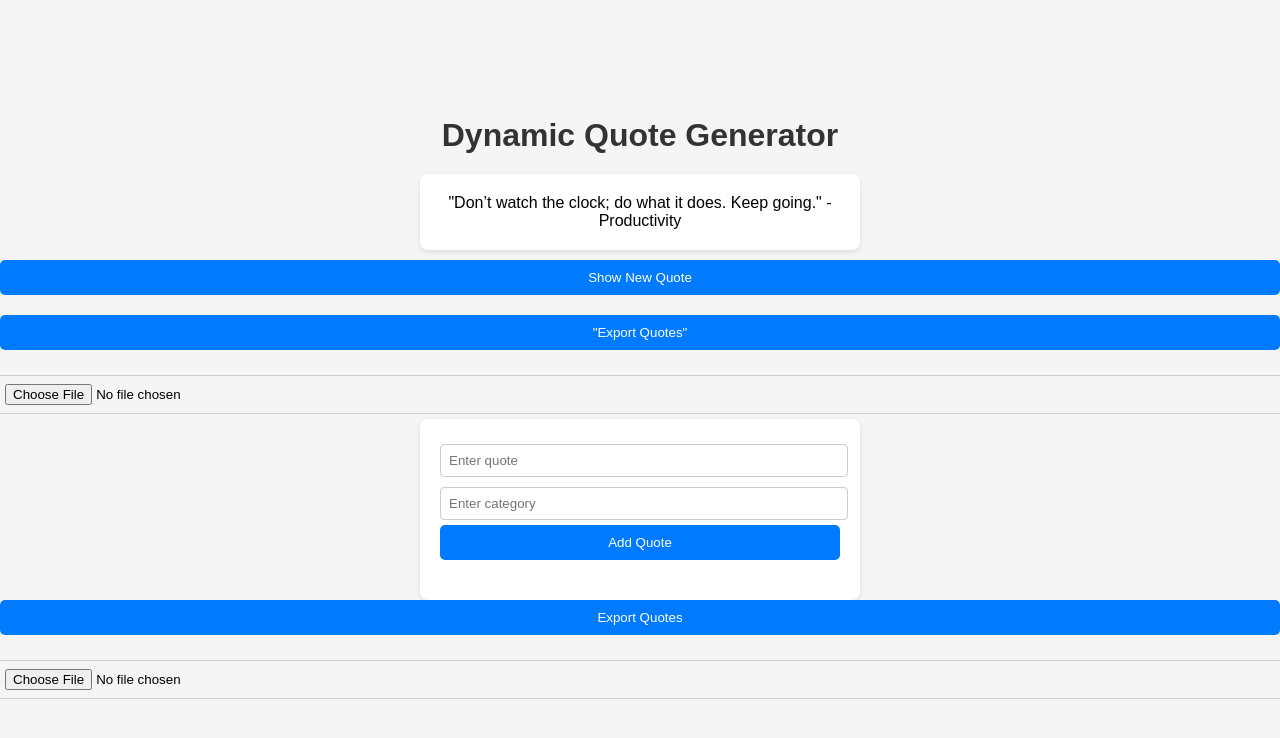
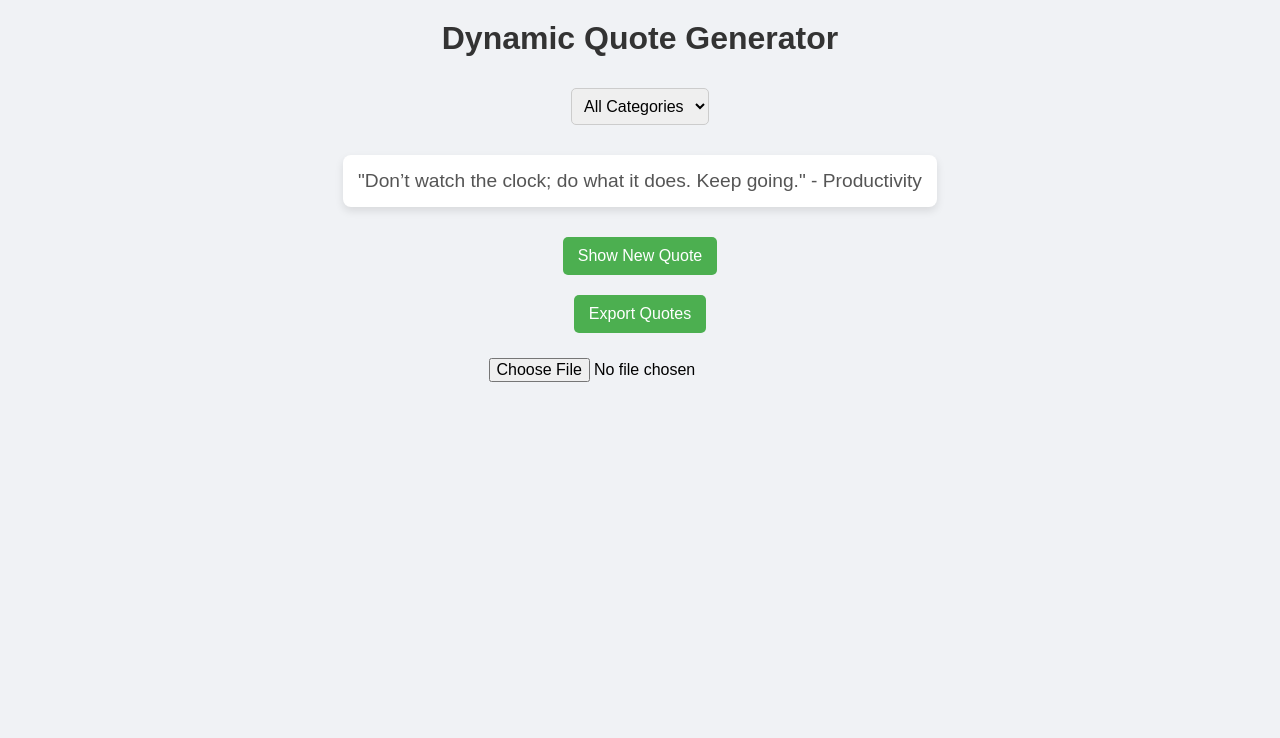
Before and after one commit to Sphinxdiff/alx_fe_javascript, a plain HTML site: page dom-manipulation/index.html in a window 1280 px wide. Drawn offline with Linux system fonts and the light colour scheme.

Commit message:
updated categories

```diff
--- a/dom-manipulation/index.html
+++ b/dom-manipulation/index.html
@@ -8,11 +8,18 @@
 </head>
 <body>
     <h1>Dynamic Quote Generator</h1>
+
+    <!-- Category Filter Dropdown -->
+    <select id="categoryFilter" onchange="filterQuotes()">
+        <option value="all">All Categories</option>
+
+        <!-- Categories will be populated dynamically -->
+    </select>
+
     <div id="quoteDisplay"></div>
     <button id="newQuote">Show New Quote</button>
 
-    <!-- Added Export and Import functionalities -->
-    <button id="exportQuotes">"Export Quotes"</button>
+    <button id="exportQuotes">Export Quotes</button>
     <input type="file" id="importQuotes" accept=".json">
 
     <script src="script.js"></script>
--- a/dom-manipulation/script.js
+++ b/dom-manipulation/script.js
@@ -1,4 +1,4 @@
-// Array of quote objects, each with a text and category
+// Array of quote objects
 let quotes = JSON.parse(localStorage.getItem('quotes')) || [
     { text: "The only way to do great work is to love what you do.", category: "Inspiration" },
     { text: "Success is not the key to happiness. Happiness is the key to success.", category: "Motivation" },
@@ -7,90 +7,75 @@ let quotes = JSON.parse(localStorage.getItem('quotes')) || [
     { text: "Believe you can and you're halfway there.", category: "Belief" }
 ];
 
-// Function to display a random quote
+// Show a random quote
 function showRandomQuote() {
-    const randomIndex = Math.floor(Math.random() * quotes.length);
-    const quoteDisplay = document.getElementById('quoteDisplay');
-    const { text, category } = quotes[randomIndex];
-    quoteDisplay.textContent = `"${text}" - ${category}`;
-
-    // Store last viewed quote in session storage
-    sessionStorage.setItem('lastViewedQuote', JSON.stringify({ text, category }));
+    const filteredQuotes = getFilteredQuotes();
+    const randomIndex = Math.floor(Math.random() * filteredQuotes.length);
+    const { text, category } = filteredQuotes[randomIndex];
+    document.getElementById('quoteDisplay').textContent = `"${text}" - ${category}`;
 }
 
-// Function to create and display the 'Add Quote' form
-function createAddQuoteForm() {
-    const form = document.createElement('form');
-    form.innerHTML = `
-        <input type="text" id="quoteText" placeholder="Enter quote" required>
-        <input type="text" id="quoteCategory" placeholder="Enter category" required>
-        <button type="submit">Add Quote</button>
-    `;
-    document.body.appendChild(form);
-
-    // Handle form submission
-    form.addEventListener('submit', (event) => {
-        event.preventDefault(); // Prevent page reload
-        const text = document.getElementById('quoteText').value.trim();
-        const category = document.getElementById('quoteCategory').value.trim();
-
-        if (text && category) {
-            quotes.push({ text, category });
-            localStorage.setItem('quotes', JSON.stringify(quotes)); // Save to local storage
-            alert('Quote added successfully!');
-            form.reset();
-        } else {
-            alert('Please enter both quote and category.');
-        }
-    });
+// Populate categories dynamically in the dropdown
+function populateCategories() {
+    const categories = [...new Set(quotes.map(quote => quote.category))];
+    const categoryFilter = document.getElementById('categoryFilter');
+    categoryFilter.innerHTML = `<option value="all">All Categories</option>` +
+        categories.map(cat => `<option value="${cat}">${cat}</option>`).join('');
 }
 
-// Function to export quotes as a JSON file
+// Filter quotes based on selected category
+function filterQuotes() {
+    const selectedCategory = document.getElementById('categoryFilter').value;
+    localStorage.setItem('selectedCategory', selectedCategory); // Remember filter selection
+    showRandomQuote(); // Update displayed quote
+}
+
+// Get filtered quotes based on the selected category
+function getFilteredQuotes() {
+    const selectedCategory = localStorage.getItem('selectedCategory') || 'all';
+    return selectedCategory === 'all' ? quotes : quotes.filter(q => q.category === selectedCategory);
+}
+
+// Add a new quote
+function addQuote(text, category) {
+    quotes.push({ text, category });
+    localStorage.setItem('quotes', JSON.stringify(quotes)); // Save to local storage
+    populateCategories(); // Update categories
+}
+
+// Export quotes to a JSON file
 function exportQuotes() {
-    const jsonBlob = new Blob([JSON.stringify(quotes)], { type: 'application/json' });
-    const url = URL.createObjectURL(jsonBlob);
-    const link = document.createElement('a');
-    link.href = url;
-    link.download = 'quotes.json';
-    link.click();
+    const blob = new Blob([JSON.stringify(quotes, null, 2)], { type: 'application/json' });
+    const url = URL.createObjectURL(blob);
+    const a = document.createElement('a');
+    a.href = url;
+    a.download = 'quotes.json';
+    a.click();
     URL.revokeObjectURL(url);
 }
 
-// Function to import quotes from a JSON file
-function importQuotes(event) {
+// Import quotes from a JSON file
+document.getElementById('importQuotes').addEventListener('change', (event) => {
     const file = event.target.files[0];
     if (file) {
         const reader = new FileReader();
-        reader.onload = (e) => {
-            const importedQuotes = JSON.parse(e.target.result);
-            quotes = [...quotes, ...importedQuotes]; // Merge with existing quotes
+        reader.onload = function(e) {
+            quotes = JSON.parse(e.target.result);
             localStorage.setItem('quotes', JSON.stringify(quotes)); // Save to local storage
-            showRandomQuote(); // Update display
+            populateCategories(); // Update categories
+            showRandomQuote(); // Display a new quote
         };
         reader.readAsText(file);
     }
-}
+});
 
-// Initialize the application on DOMContentLoaded
+// Initialize the application
 document.addEventListener('DOMContentLoaded', () => {
-    showRandomQuote(); // Display a quote when the page loads
+    populateCategories(); // Populate the dropdown
+    const savedCategory = localStorage.getItem('selectedCategory');
+    if (savedCategory) document.getElementById('categoryFilter').value = savedCategory;
+    showRandomQuote(); // Show a quote
 
-    // New quote button functionality
-    const newQuoteButton = document.getElementById('newQuote');
-    newQuoteButton.addEventListener('click', showRandomQuote);
-
-    // Create the form for adding new quotes
-    createAddQuoteForm();
-
-    // Add Export button to DOM
-    const exportBtn = document.createElement('button');
-    exportBtn.textContent = 'Export Quotes';
-    exportBtn.addEventListener('click', exportQuotes);
-    document.body.appendChild(exportBtn);
-
-    // Add Import file input to DOM
-    const importFileInput = document.createElement('input');
-    importFileInput.type = 'file';
-    importFileInput.addEventListener('change', importQuotes);
-    document.body.appendChild(importFileInput);
+    document.getElementById('newQuote').addEventListener('click', showRandomQuote);
+    document.getElementById('exportQuotes').addEventListener('click', exportQuotes);
 });
--- a/dom-manipulation/styles.css
+++ b/dom-manipulation/styles.css
@@ -1,66 +1,82 @@
-/* General Body Styling */
+/* General Styles */
 body {
-    font-family: Arial, sans-serif;
     margin: 0;
     padding: 0;
-    background-color: #f5f5f5;
+    font-family: 'Arial', sans-serif;
+    background-color: #f0f2f5;
     display: flex;
-    justify-content: center;
+    flex-direction: column;
     align-items: center;
-    height: 100vh;
-    text-align: center;
-    flex-direction: column; /* Align elements from top to bottom */
+    min-height: 100vh;
 }
 
-/* Header Styling */
+/* Header */
 h1 {
+    margin-top: 20px;
+    font-size: 2rem;
     color: #333;
-    margin-bottom: 20px;
+    text-align: center;
 }
 
-/* Quote Display Section */
+/* Quote Display */
 #quoteDisplay {
+    margin: 20px;
+    padding: 15px;
+    max-width: 600px;
     background-color: #fff;
-    padding: 20px;
+    box-shadow: 0 4px 8px rgba(0, 0, 0, 0.1);
     border-radius: 8px;
-    box-shadow: 0 2px 5px rgba(0, 0, 0, 0.1);
-    max-width: 400px;
-    width: 100%;
-    margin-bottom: 10px;
+    font-size: 1.2rem;
+    color: #555;
+    text-align: center;
 }
 
-/* Button Styling */
+/* Category Filter */
+#categoryFilter {
+    margin: 10px 0;
+    padding: 8px;
+    border-radius: 5px;
+    border: 1px solid #ccc;
+    font-size: 1rem;
+}
+
+/* Buttons */
 button {
-    background-color: #007bff;
+    margin: 10px;
+    padding: 10px 15px;
+    background-color: #4CAF50;
     color: white;
     border: none;
-    padding: 10px;
-    width: 100%;
-    margin-bottom: 20px;
     border-radius: 5px;
+    font-size: 1rem;
     cursor: pointer;
     transition: background-color 0.3s ease;
 }
 
 button:hover {
-    background-color: #0056b3;
+    background-color: #45a049;
 }
 
-/* Form Styling */
-form {
-    background-color: #fff;
-    padding: 20px;
-    border-radius: 8px;
-    box-shadow: 0 2px 5px rgba(0, 0, 0, 0.1);
-    max-width: 400px;
-    width: 100%;
+button:active {
+    transform: scale(0.98);
 }
 
-/* Input Fields Styling */
-input {
-    width: calc(100% - 10px);
-    padding: 8px;
-    margin: 5px 0;
-    border: 1px solid #ccc;
-    border-radius: 4px;
+/* File Input */
+input[type="file"] {
+    margin: 10px;
+    padding: 5px;
+    font-size: 1rem;
 }
+
+/* Mobile Responsive Design */
+@media (max-width: 600px) {
+    #quoteDisplay {
+        max-width: 90%;
+        font-size: 1rem;
+    }
+
+    button {
+        width: 90%;
+        font-size: 1rem;
+    }
+}
```
